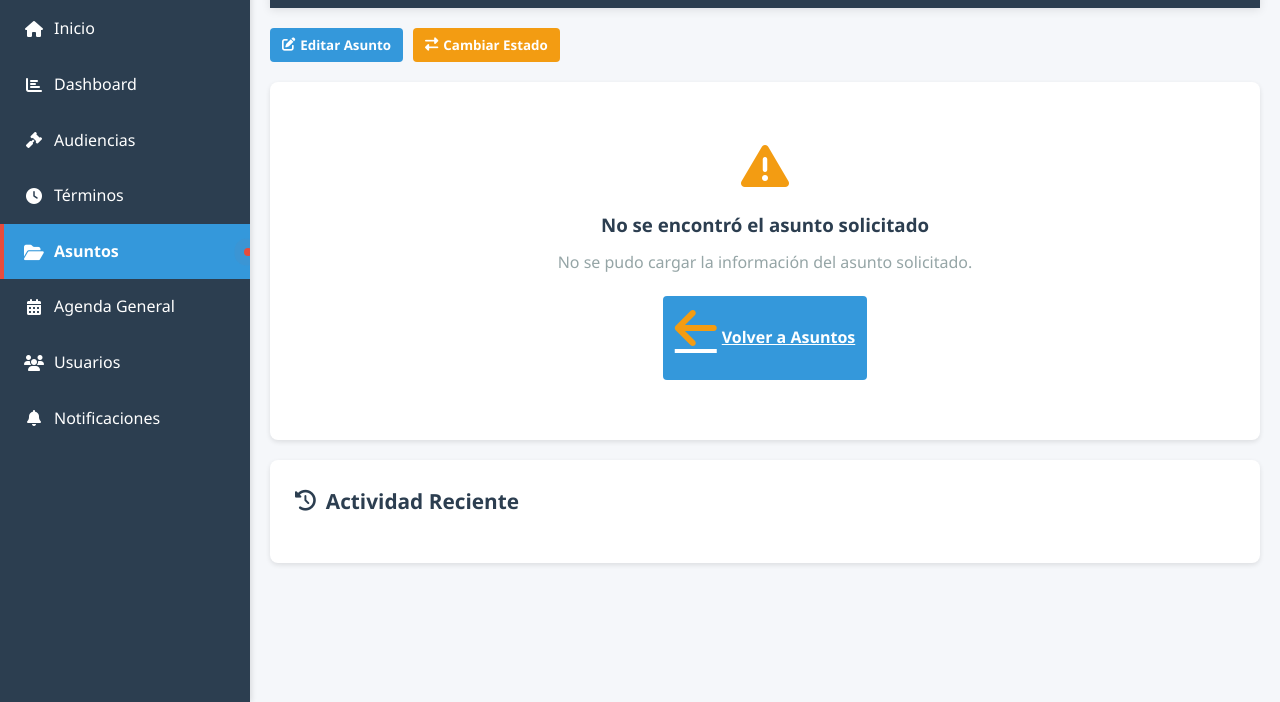
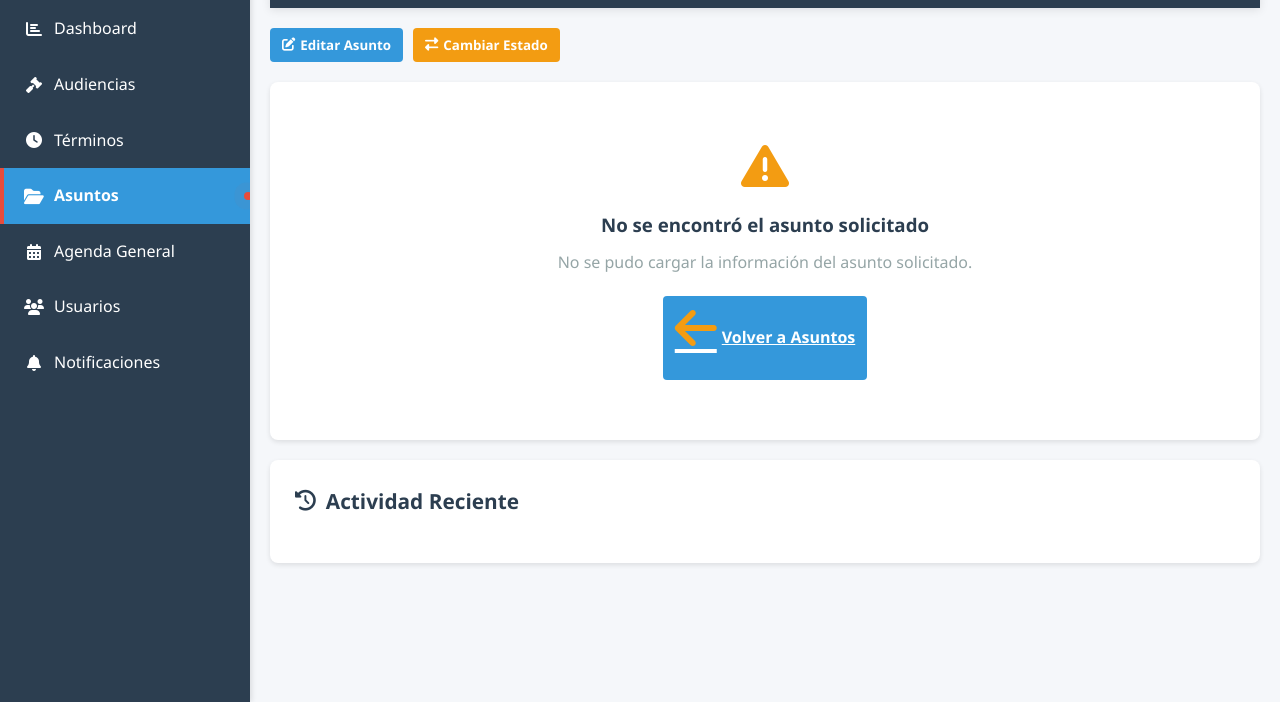
Before and after one commit to rodrigopazTech/juridico, a plain HTML site: page asunto-detalle.html in a window 1280 px wide. Shown: the part 98-800 px from the top of the page. Drawn offline with Linux system fonts and the light colour scheme.

Commit message:
Remover opción 'Inicio' del navbar - eliminada de sidebar.html y asunto-detalle.html

```diff
--- a/asunto-detalle.html
+++ b/asunto-detalle.html
@@ -16,10 +16,6 @@
             <h2>Agenda Legal</h2>
         </div>
         <div class="sidebar-nav">
-            <a href="index.html" class="nav-item">
-                <i class="fas fa-home"></i>
-                <span>Inicio</span>
-            </a>
             <a href="dashboard.html" class="nav-item">
                 <i class="fas fa-chart-bar"></i>
                 <span>Dashboard</span>
```
Also changed, not shown: components/sidebar.html (+0 -4 lines).
